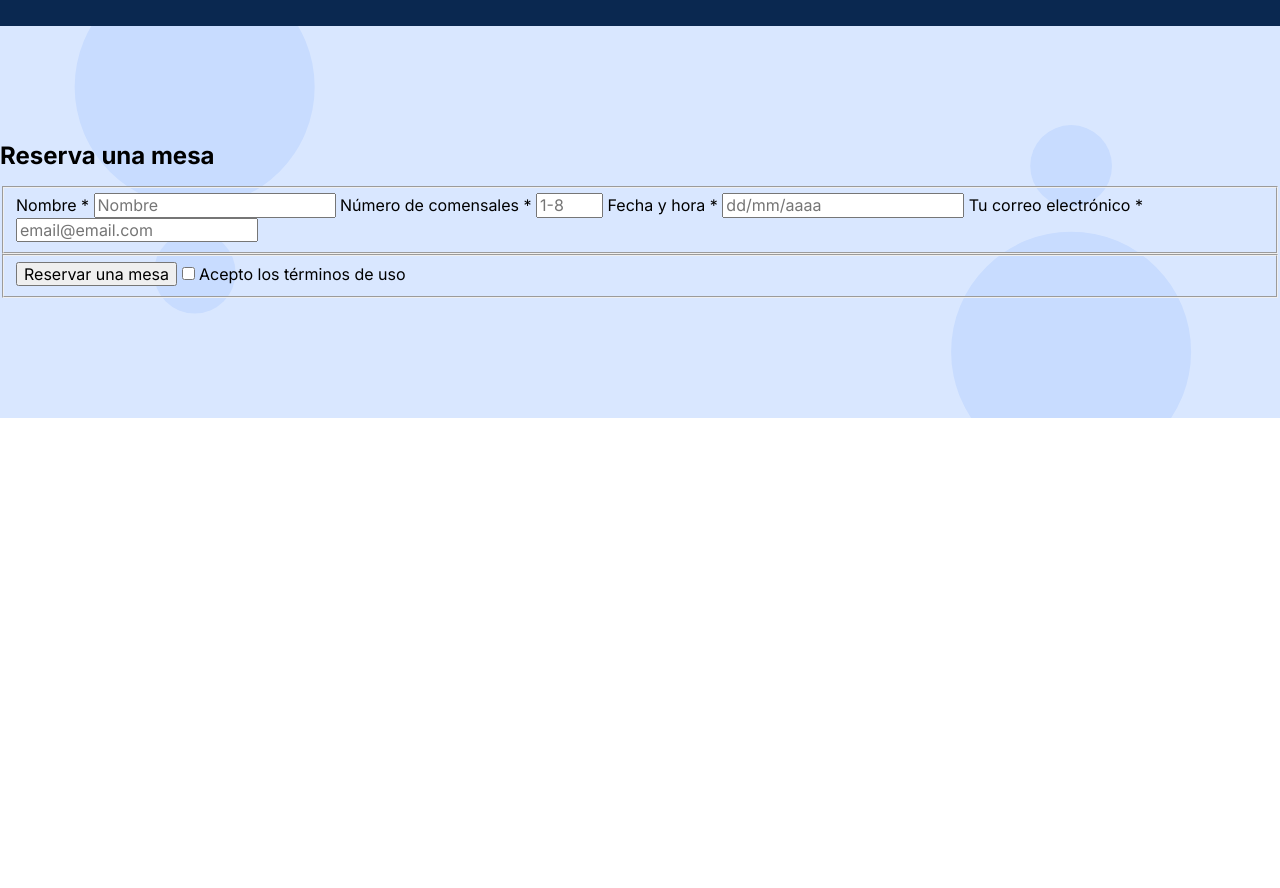
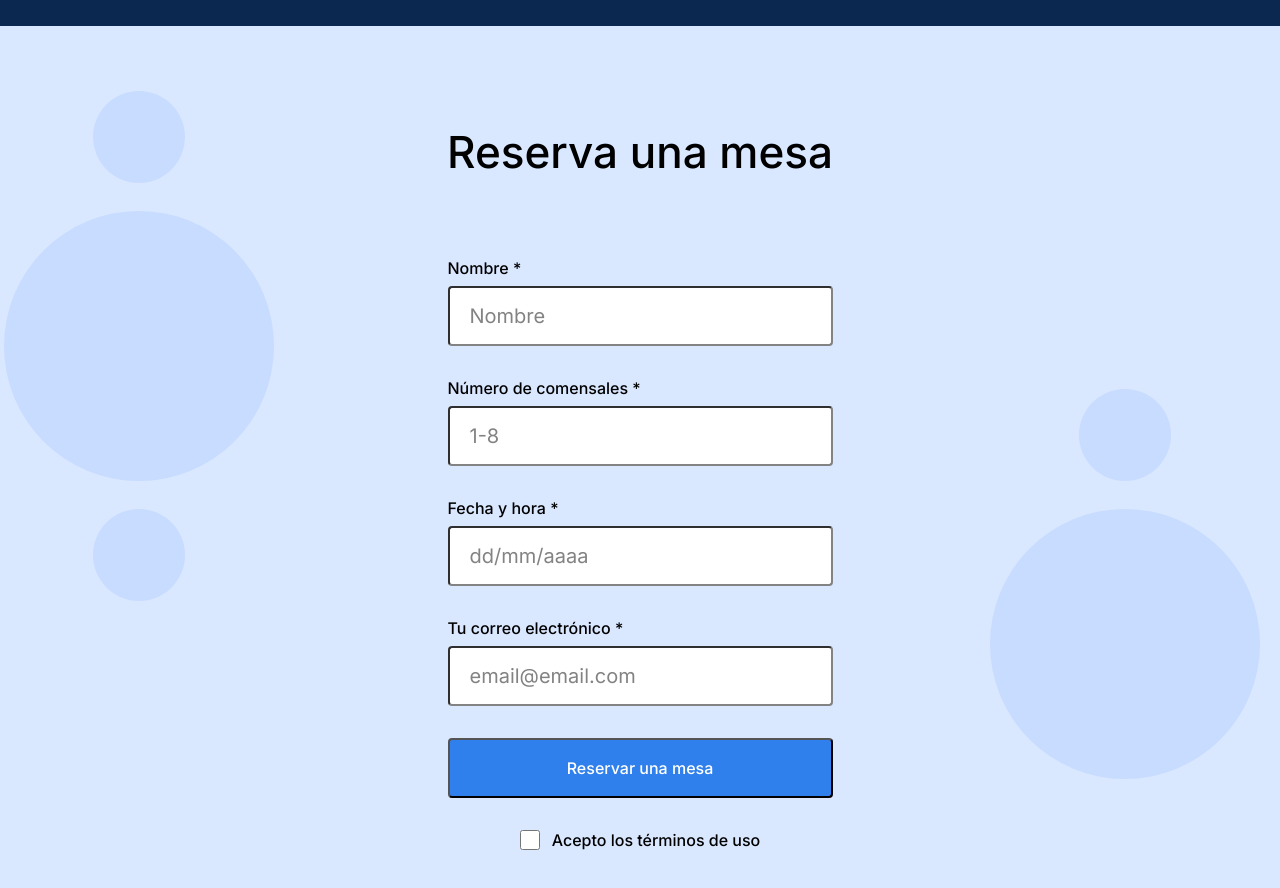
Before and after one commit to EnriqueTT/web_project_coffeeshop, a plain HTML site: page index.html in a window 1280 px wide. Shown: the part 1640-2528 px from the top of the page. Before the commit the page ends 2058 px from the top, so only its background shows below. Drawn offline with Linux system fonts and the light colour scheme.

Commit message:
Entrega etapa 3 proyecto 4

```diff
--- a/index.html
+++ b/index.html
@@ -108,32 +108,59 @@
           </div>
         </section>
         <section class="reservation" id="#reservation">
-          <h2>Reserva una mesa</h2>
-          <form>
-            <fieldset>
-              <label for="">Nombre *</label>
-              <input type="text" placeholder="Nombre" required />
+          <h2 class="reservation__title">Reserva una mesa</h2>
+          <form class="reservation__form">
+            <fieldset class="form__fieldset">
+              <label for="" class="form__label label-style">Nombre *</label>
+              <input
+                type="text"
+                class="form__input inputs-styles"
+                placeholder="Nombre"
+                required
+              />
 
-              <label for="">Número de comensales *</label>
+              <label for="" class="form__label label-style"
+                >Número de comensales *</label
+              >
               <input
                 type="number"
                 min="1"
                 max="8"
                 step="1"
+                class="form__input inputs-styles"
                 placeholder="1-8"
                 required
               />
 
-              <label for="">Fecha y hora *</label>
-              <input type="text" placeholder="dd/mm/aaaa" required />
+              <label for="" class="form__label label-style"
+                >Fecha y hora *</label
+              >
+              <input
+                type="text"
+                placeholder="dd/mm/aaaa"
+                class="form__input inputs-styles"
+                required
+              />
 
-              <label for="">Tu correo electrónico *</label>
-              <input type="email" placeholder="email@email.com" required />
+              <label for="" class="form__label label-style"
+                >Tu correo electrónico *</label
+              >
+              <input
+                type="email"
+                class="form__input inputs-styles"
+                placeholder="email@email.com"
+                required
+              />
             </fieldset>
-            <fieldset>
-              <button type="submit">Reservar una mesa</button>
-              <input type="checkbox" />
-              <label for="">Acepto los términos de uso</label>
+            <fieldset class="form__fieldset">
+              <button type="submit" class="form__button inputs-styles">
+                Reservar una mesa
+              </button>
+
+              <label for="" class="form__label label__button_handler"
+                ><input type="checkbox" class="form__checkbox" required />Acepto
+                los términos de uso</label
+              >
             </fieldset>
           </form>
         </section>
--- a/pages/index.css
+++ b/pages/index.css
@@ -164,4 +164,92 @@
   background-size: cover;
   background-position: center;
   background-repeat: no-repeat;
+  display: flex;
+  flex-direction: column;
 }
+
+.reservation__title {
+  display: inline;
+  margin: auto;
+  margin-bottom: 80px;
+  font-family: Inter;
+  font-style: normal;
+  font-weight: 500;
+  font-size: 44px;
+  line-height: 52px;
+}
+
+.reservation__form {
+  max-width: 385px;
+  width: 100%;
+  margin: auto;
+}
+.form__fieldset {
+  border: none;
+  margin: 0;
+  padding: 0;
+}
+
+.label-style {
+  display: block;
+  margin-bottom: 8px;
+}
+
+.form__label {
+  font-family: Inter;
+  font-style: normal;
+  font-weight: 500;
+  font-size: 16px;
+  line-height: 20px;
+}
+
+.inputs-styles {
+  border-radius: 4px;
+  width: 100%;
+  height: 60px;
+  margin: 0;
+  padding: 0;
+  margin-bottom: 32px;
+}
+
+.form__input {
+  padding: 15px 20px;
+  border-color: #838383;
+  box-sizing: border-box;
+  font-family: Inter;
+  font-style: normal;
+  font-weight: normal;
+  font-size: 20px;
+  line-height: 30px;
+}
+
+.form__input::placeholder {
+  color: #838383;
+}
+
+.form__button {
+  font-family: Inter;
+  font-style: normal;
+  font-weight: 500;
+  font-size: 16px;
+  line-height: 20px;
+  color: white;
+  background-color: #2f80ed;
+}
+
+.form__button:hover {
+  opacity: 0.7;
+}
+
+.form__checkbox {
+  border-radius: 2px;
+  margin-right: 12px;
+  width: 20px;
+  height: 20px;
+}
+
+.label__button_handler {
+  display: flex;
+  align-items: center;
+  justify-content: center;
+}
```
